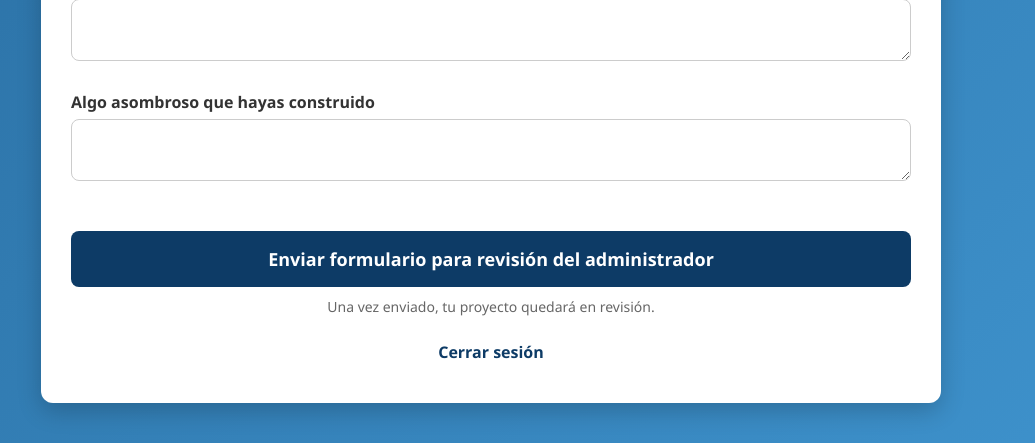
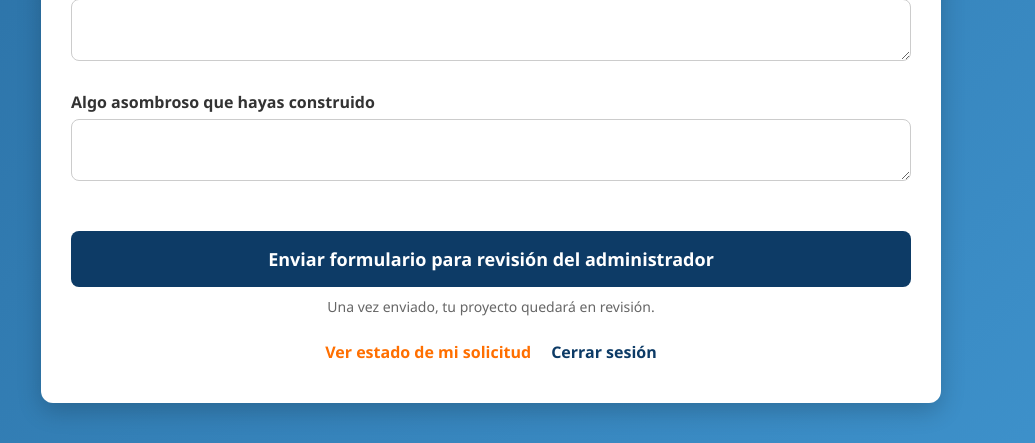
Before and after one commit to Xtremo129523/Integradora-cuatrimestre-5, a Flask app: template templates/formulario.html in a window 1280 px wide. Shown: the part 3096-3539 px from the top of the page, without its empty margins (149-1184 px from the left). Run offline with Flask 3, Linux system fonts and the light colour scheme; the template is opened without the code that fills it, so the values that code supplies are empty; parts of the project's set-up code (start-up, migrations or seed data) failed here and were passed over.

Commit message:
Agregar funcionalidad de consulta de estado y descarga de solicitud en PDF

```diff
--- a/app.py
+++ b/app.py
@@ -360,6 +360,93 @@ def guardar_formulario():
     return redirect(url_for("inicio"))
 
 
+# ================= ESTADO SOLICITUD =================
+@app.route("/estado_solicitud")
+@login_requerido
+def estado_solicitud():
+    db = conexion()
+    cursor = db.cursor(dictionary=True)
+
+    cursor.execute("""
+        SELECT * FROM solicitudes
+        WHERE usuario_id=%s
+        ORDER BY fecha_creacion DESC
+        LIMIT 1
+    """, (session["usuario_id"],))
+
+    solicitud = cursor.fetchone()
+    cursor.close()
+    db.close()
+
+    return render_template("estado_solicitud.html", solicitud=solicitud)
+
+
+# ================= DESCARGAR DOCUMENTO =================
+@app.route("/descargar_documento/<int:id>")
+@login_requerido
+def descargar_documento(id):
+    db = conexion()
+    cursor = db.cursor(dictionary=True)
+
+    cursor.execute("""
+        SELECT s.*, u.correo
+        FROM solicitudes s
+        JOIN usuarios u ON s.usuario_id = u.id
+        WHERE s.id=%s AND s.usuario_id=%s
+    """, (id, session["usuario_id"]))
+
+    solicitud = cursor.fetchone()
+    cursor.close()
+    db.close()
+
+    if not solicitud:
+        flash("No tienes permiso para descargar este documento", "danger")
+        return redirect(url_for("inicio"))
+
+    # Generar PDF
+    buffer = io.BytesIO()
+    pdf = canvas.Canvas(buffer)
+
+    # Título
+    pdf.setFont("Helvetica-Bold", 16)
+    pdf.drawString(50, 800, "SOLICITUD DE INSCRIPCIÓN - EMPRENDEDORES")
+
+    # Contenido
+    pdf.setFont("Helvetica", 10)
+    y = 770
+
+    campos = [
+        ("Nombre:", solicitud.get("nombre", "N/A")),
+        ("Email:", solicitud.get("correo", "N/A")),
+        ("Edad:", str(solicitud.get("edad", "N/A"))),
+        ("Carrera:", solicitud.get("carrera", "N/A")),
+        ("Nivel:", solicitud.get("nivel", "N/A")),
+        ("Matrícula:", solicitud.get("matricula", "N/A")),
+        ("Teléfono:", solicitud.get("telefono", "N/A")),
+        ("Proyecto:", solicitud.get("nombre_proyecto", "N/A")),
+        ("Descripción:", solicitud.get("descripcion_proyecto", "N/A")[:80] + "..."),
+        ("Estado:", solicitud.get("estado", "N/A").upper()),
+    ]
+
+    for campo, valor in campos:
+        pdf.drawString(50, y, f"{campo} {valor}")
+        y -= 20
+
+    pdf.drawString(50, y - 20, f"Fecha de solicitud: {solicitud.get('fecha_creacion', 'N/A')}")
+
+    pdf.showPage()
+    pdf.save()
+
+    buffer.seek(0)
+
+    return send_file(
+        buffer,
+        as_attachment=True,
+        download_name=f"solicitud_{id}.pdf",
+        mimetype="application/pdf"
+    )
+
+
 # ================= LOGOUT =================
 @app.route("/logout")
 @login_requerido
--- a/templates/formulario.html
+++ b/templates/formulario.html
@@ -90,17 +90,27 @@
             background-color: #095288;
         }
 
-        .logout-link {
-            display: block;
+        .nav-links {
+            display: flex;
+            justify-content: center;
+            gap: 20px;
+            margin-top: 25px;
+        }
+
+        .logout-link, .status-link {
+            display: inline-block;
             text-align: center;
-            margin-top: 25px;
             color: #0D3B66;
             font-weight: bold;
             text-decoration: none;
         }
 
-        .logout-link:hover {
+        .logout-link:hover, .status-link:hover {
             text-decoration: underline;
+        }
+
+        .status-link {
+            color: #FF6F00;
         }
 
         .info-text {
@@ -228,7 +238,10 @@
 
     </form>
 
-    <a href="/logout" class="logout-link">Cerrar sesión</a>
+    <div class="nav-links">
+        <a href="/estado_solicitud" class="status-link">Ver estado de mi solicitud</a>
+        <a href="/logout" class="logout-link">Cerrar sesión</a>
+    </div>
 </div>
 
 </body>
```
Also changed, not shown: templates/estado_solicitud.html (+9 -6 lines).
